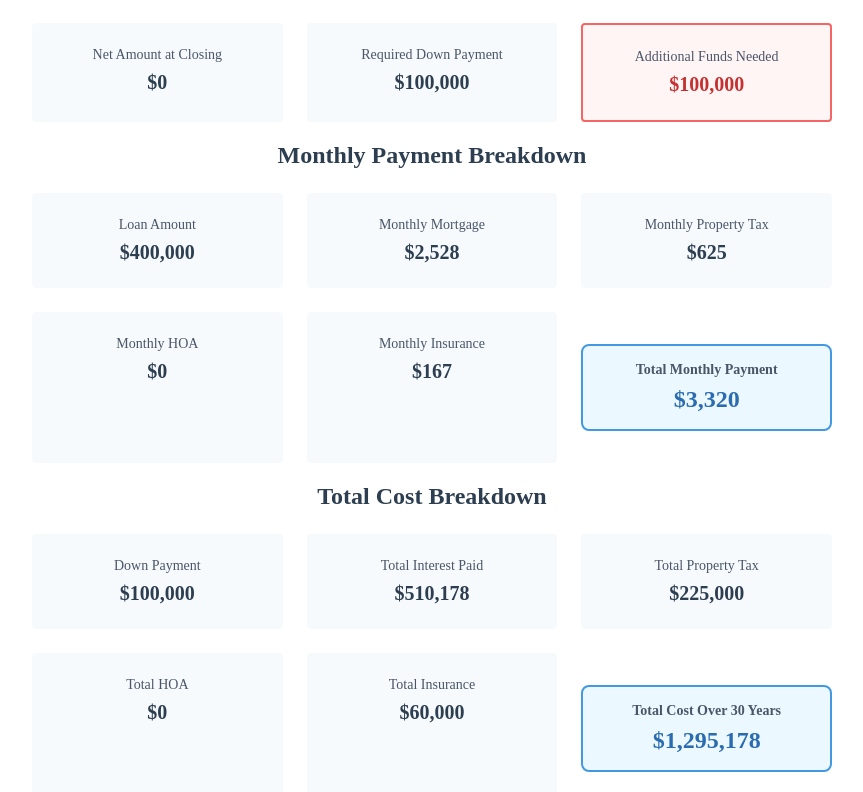
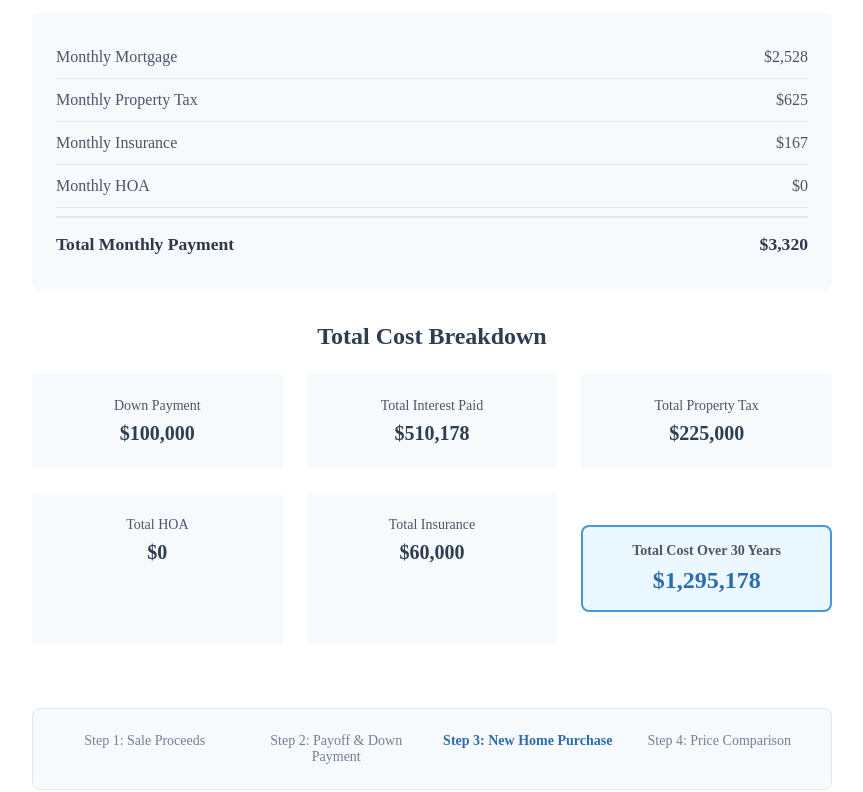
Before and after one commit to trentschade/buy-sell_fullstack_3_next, a Next.js app: page /purchase-calculator in a window 1280 px wide. Shown: the part 848-1640 px from the top of the page, without its empty margins (208-1071 px from the left). Built offline with nearby package versions, Linux system fonts and the light colour scheme.

Commit message:
Moved the breadcrumbs for steps to the bottom of the pages.

```diff
--- a/pages/purchase-calculator.js
+++ b/pages/purchase-calculator.js
@@ -118,15 +118,6 @@ export default function PurchaseCalculator() {
 
   return (
     <div className={styles.container}>
-      <div className={styles.stepIndicator}>
-        <div className={`${styles.step} ${styles.completed}`}>Step 1: Sale Proceeds</div>
-        <div className={`${styles.step} ${styles.completed}`}>Step 2: Payoff & Down Payment</div>
-        <div className={`${styles.step} ${styles.active}`}>Step 3: New Home Purchase</div>
-        <div className={styles.step}>Step 4: Price Comparison</div>
-      </div>
-
-      <h1 className={styles.title}>Step 3: Calculate New Home Purchase</h1>
-
       <div className={styles.calculator}>
         <div className={styles.sliderGroup}>
           <label htmlFor="purchasePrice" title="The total price of the home you plan to purchase">
@@ -271,30 +262,26 @@ export default function PurchaseCalculator() {
           </div>
 
           <h2>Monthly Payment Breakdown</h2>
-          <div className={styles.resultGrid}>
-            <div className={styles.resultItem}>
-              <span className={styles.label}>Loan Amount</span>
-              <span className={styles.value}>{formatCurrency(loanAmount)}</span>
+          <div className={styles.breakdown}>
+            <div className={styles.breakdownItem}>
+              <span>Monthly Mortgage</span>
+              <span>{formatCurrency(monthlyMortgage)}</span>
             </div>
-            <div className={styles.resultItem}>
-              <span className={styles.label}>Monthly Mortgage</span>
-              <span className={styles.value}>{formatCurrency(monthlyMortgage)}</span>
+            <div className={styles.breakdownItem}>
+              <span>Monthly Property Tax</span>
+              <span>{formatCurrency(monthlyPropertyTax)}</span>
             </div>
-            <div className={styles.resultItem}>
-              <span className={styles.label}>Monthly Property Tax</span>
-              <span className={styles.value}>{formatCurrency(monthlyPropertyTax)}</span>
+            <div className={styles.breakdownItem}>
+              <span>Monthly Insurance</span>
+              <span>{formatCurrency(monthlyInsurance)}</span>
             </div>
-            <div className={styles.resultItem}>
-              <span className={styles.label}>Monthly HOA</span>
-              <span className={styles.value}>{formatCurrency(formData.hoaCost)}</span>
+            <div className={styles.breakdownItem}>
+              <span>Monthly HOA</span>
+              <span>{formatCurrency(formData.hoaCost)}</span>
             </div>
-            <div className={styles.resultItem}>
-              <span className={styles.label}>Monthly Insurance</span>
-              <span className={styles.value}>{formatCurrency(monthlyInsurance)}</span>
-            </div>
-            <div className={`${styles.resultItem} ${styles.netProceeds}`}>
-              <span className={styles.label}>Total Monthly Payment</span>
-              <span className={styles.value}>{formatCurrency(totalMonthlyPayment)}</span>
+            <div className={`${styles.breakdownItem} ${styles.total}`}>
+              <span>Total Monthly Payment</span>
+              <span>{formatCurrency(totalMonthlyPayment)}</span>
             </div>
           </div>
 
@@ -327,6 +314,13 @@ export default function PurchaseCalculator() {
           </div>
         </div>
 
+        <div className={styles.stepIndicator}>
+          <div className={`${styles.step} ${styles.completed}`}>Step 1: Sale Proceeds</div>
+          <div className={`${styles.step} ${styles.completed}`}>Step 2: Payoff & Down Payment</div>
+          <div className={`${styles.step} ${styles.active}`}>Step 3: New Home Purchase</div>
+          <div className={styles.step}>Step 4: Price Comparison</div>
+        </div>
+
         <div className={styles.navigation}>
           <Link href="/payoff-calculator" className={styles.prevButton} onClick={handleNavigate}>
             Previous Step
--- a/styles/SellerCalculator.module.css
+++ b/styles/SellerCalculator.module.css
@@ -10,10 +10,11 @@
 .stepIndicator {
   display: flex;
   justify-content: space-between;
-  margin-bottom: 2rem;
+  margin: 2rem 0;
   padding: 1rem;
   background-color: #f7fafc;
   border-radius: 8px;
+  border: 1px solid #e2e8f0;
 }
 
 .step {
```
Also changed, not shown: pages/comparison-table.js (+9 -7 lines), pages/payoff-calculator.js (+21 -16 lines), pages/seller-calculator.js (+7 -7 lines).
